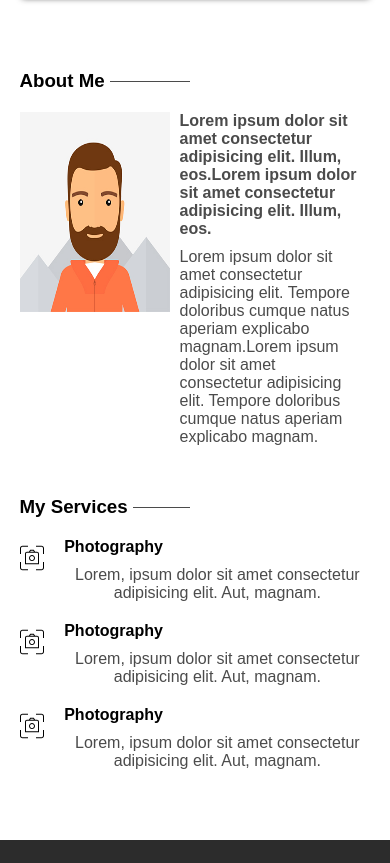
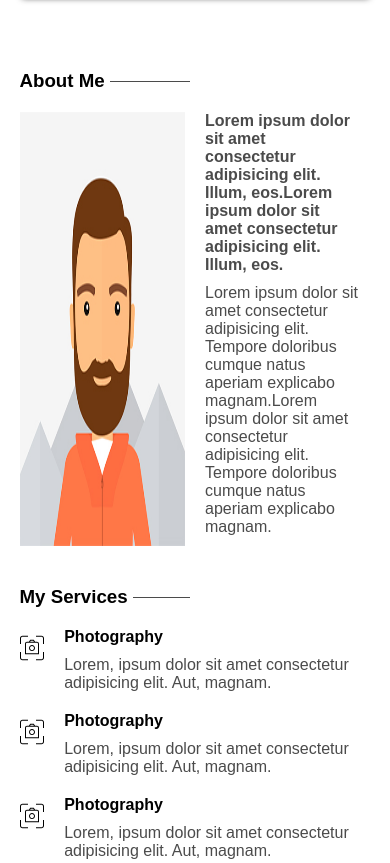
Before and after one commit to takbirgazi/photo_snap, a plain HTML site: page index.html in a window 390 px wide. Shown: the part 3653-4516 px from the top of the page. Drawn offline with Linux system fonts and the light colour scheme.

Commit message:
Change Some design for mobile

```diff
--- a/assets/css/style.css
+++ b/assets/css/style.css
@@ -239,13 +239,10 @@ h2{
     margin-left: 20px;
     margin-top: 11px;
 }
-.prsnt_abtme_body{
-    display: flex;
-    gap: 10px;
-}
-.prsnt_abtme_body .abtme_img img{
-    width: 150px;
-    height: 200px;
+.prsnt_abtme_body {
+    display: grid;
+    grid-template-columns: repeat(auto-fit, minmax(150px, 1fr));
+    grid-gap: 20px;
 }
 .prsnt_abtme_body .abtme_cont{
     padding-right: 10px;
@@ -266,6 +263,9 @@ h2{
 }
 .srvic_list_desc h4{
     color: var(--black);
+}
+.srvic_list_desc p {
+    text-align: left;
 }
 .footer{
     padding-top: 20px;
```
